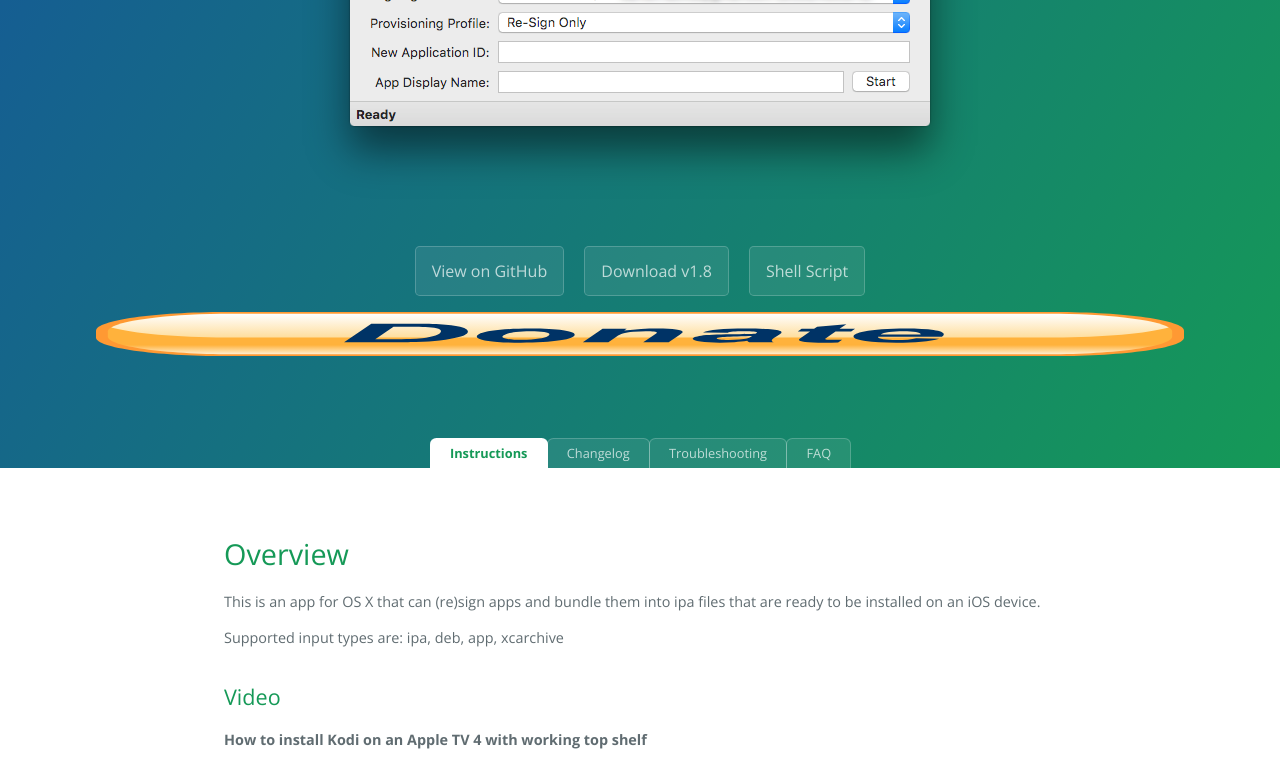
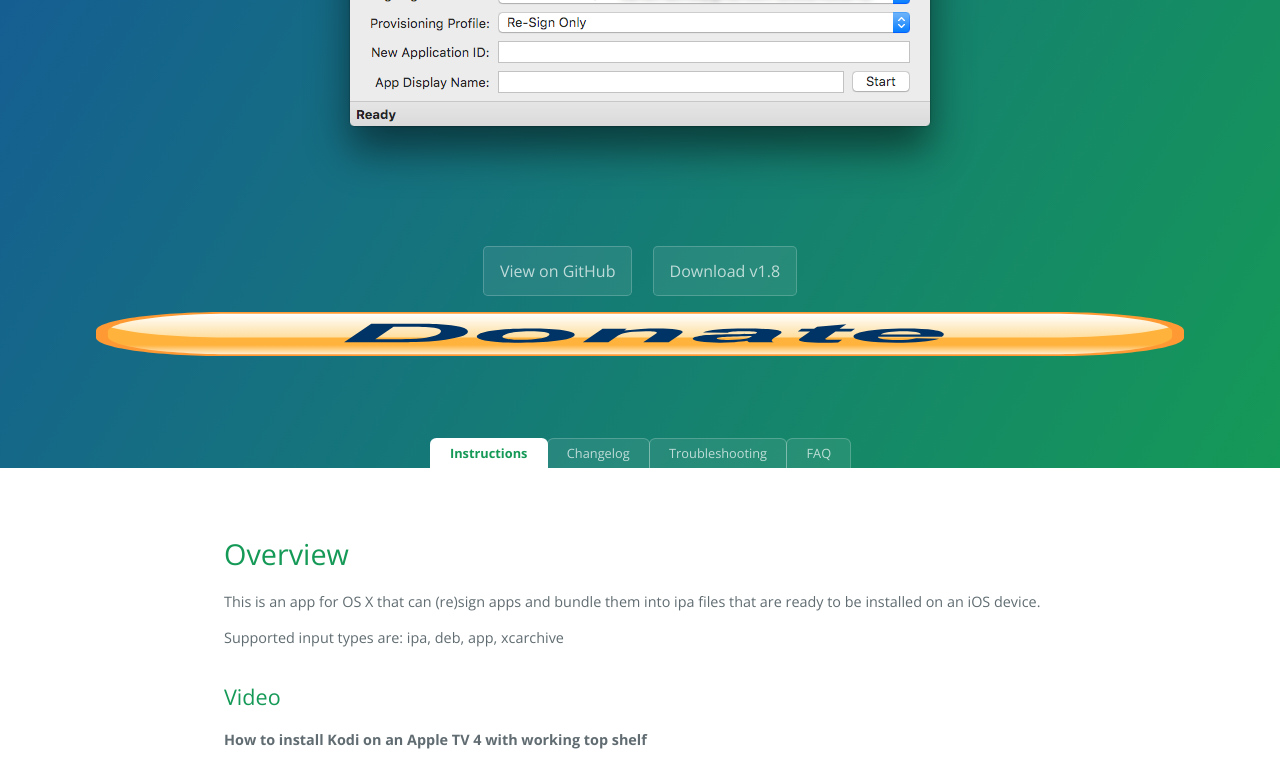
Before and after one commit to DanTheMan827/dantheman827.github.io, a Jekyll site: the page built from pages/ios-app-signer/1_ios-app-signer.md, in a window 1280 px wide and 900 px high, scrolled down 312 px, cut to the strip 0-761 px from the top of the window. Built offline with Jekyll 4.4.1, drawn with Linux system fonts in a browser that asks for light colours; nearby versions of some CDN libraries.

Commit message:
Update ios-app-signer.yml

```diff
--- a/_data/ios-app-signer.yml
+++ b/_data/ios-app-signer.yml
@@ -4,6 +4,6 @@
 github-link: https://github.com/DanTheMan827/ios-app-signer
 download-link: https://github.com/DanTheMan827/ios-app-signer/releases/download/1.8/iOS.App.Signer.app.zip
 extra-links: [
-  [Shell Script, "https://raw.githubusercontent.com/DanTheMan827/ios-app-signer/shell_script/app-sign.sh"]
+  #[Shell Script, "https://raw.githubusercontent.com/DanTheMan827/ios-app-signer/shell_script/app-sign.sh"]
 ]
 version: "v1.8"
```
